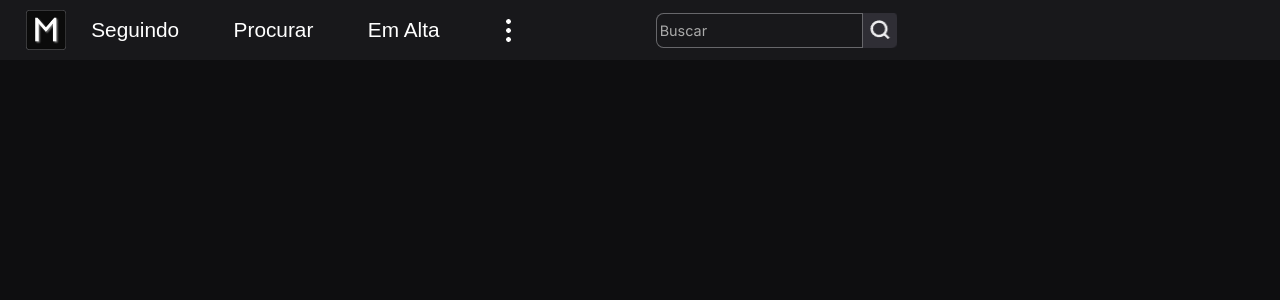
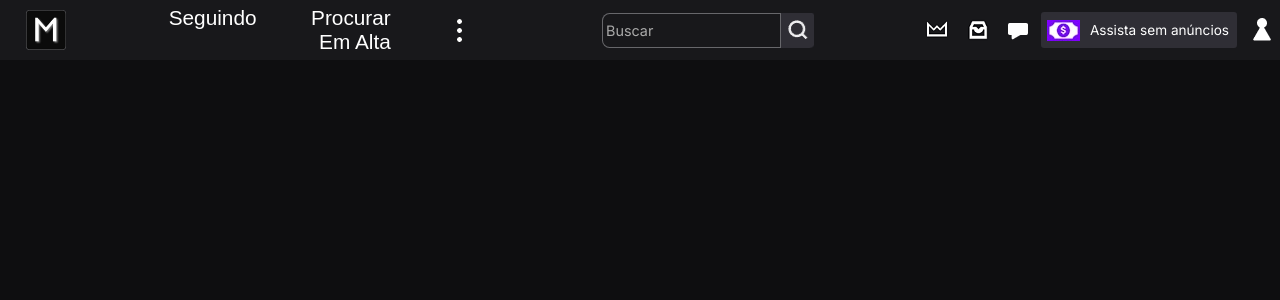
Before and after one commit to MatheusFernandesClezar/html-css, a PHP site: page / in a window 1280 px wide. Shown: the top 300 px of the page. Run offline with PHP 8.4, Linux system fonts and the light colour scheme.

Commit message:
right side of header

```diff
--- a/Estio Twitch/index.html
+++ b/Estio Twitch/index.html
@@ -27,6 +27,15 @@
 
             </button>
         </div>
+    <div id="right-header">
+        <div id="coroa"></div>
+        <div id="chest"></div>
+        <div id="msg"></div>
+        <div id="ads">Assista sem anúncios
+            <img src="img/ads2.jpg" alt="anuncio">
+        </div>
+        <div id="profile"></div>
+    </div>
     </header>
 </body>
 </html>
--- a/Estio Twitch/style.css
+++ b/Estio Twitch/style.css
@@ -4,6 +4,14 @@
     margin: 0;
     padding: 0;
     font-family: "Inter", Arial, sans-serif;
+}
+:root{
+    --cor01: #18181b;
+    --cor02: #b785f2;
+    --cor03: #ffffff;
+    --cor04: #2f2e35;
+    --cor05: #0e0e10;
+    --cor06: #8000ff;
 }
 body{
     background-color: #0e0e10;
@@ -25,6 +33,10 @@ header img#Logo{
     margin: 0px 2% 0px 2%;
     height: 40px;
     cursor: pointer;
+    transition: 0.5s;
+}
+header img#Logo:hover{
+    transform: scale(1.1);
 }
 nav{
     position: relative;
@@ -98,9 +110,72 @@ header button{
 header button:hover{
     background-image: url(img/Lupa2.png);
 }
-:root{
-    --cor01: #18181b;
-    --cor02: #b785f2;
-    --cor03: #ffffff;
-    --cor04: #2f2e35;
+#right-header{
+    width: 41.5%;
+    display: flex;
+    flex-direction: row;
+    justify-content: flex-end;
 }
+#profile{
+    display: block;
+    margin-left: 1%;
+    width: 36px;
+    height: 36px;
+    background-image: url(img/profile.png);
+    cursor: pointer;
+    border-radius: 0.2rem;
+}
+#profile:hover{
+    background-image: url(img/profile2.png);
+}
+#msg{
+    display: block;
+    margin: 0 0.5%;
+    width: 36px;
+    height: 36px;
+    background-image: url(img/msg1.png);
+    cursor: pointer;
+    border-radius: 0.2rem;
+}
+#msg:hover{
+    background-image: url(img/msg2.png);
+}
+#ads{
+    display: flex;
+    margin: 0 0.5%;
+    flex-direction: row-reverse;
+    align-items: center;
+    cursor: pointer;
+    color: white;
+    padding: 6px 8px 6px 6px;
+    font-size: 0.85rem;
+    border-radius: 0.2rem;
+    background-color: #2f2e35;
+}
+#ads img{
+    margin-right: 10px;
+}
+#chest{
+    display: block;
+    margin: 0 0.5%;
+    width: 36px;
+    height: 36px;
+    background-image: url(img/chest.png);
+    cursor: pointer;
+    border-radius: 0.2rem;
+}
+#chest:hover{
+    background-image: url(img/chest2.png);
+}
+#coroa{
+    display: block;
+    margin: 0 0.5%;
+    width: 36px;
+    height: 36px;
+    background-image: url(img/coroa.png);
+    cursor: pointer;
+    border-radius: 0.2rem;
+}
+#coroa:hover{
+    background-image: url(img/coroa2.png);
+}
```
Also changed, not shown: Estio Twitch/img/360_F_529073750_7FAadm3LWGT74UHCBVXhcfVC0geFpJQj.jpg (added), Estio Twitch/img/ads2.jpg (added), Estio Twitch/img/chest.png (added), Estio Twitch/img/chest2.png (added), Estio Twitch/img/coroa.png (added), Estio Twitch/img/coroa2.png (added), Estio Twitch/img/msg1.png (added), Estio Twitch/img/msg2.png (added), Estio Twitch/img/profile.png (added), Estio Twitch/img/profile2.png (added).
